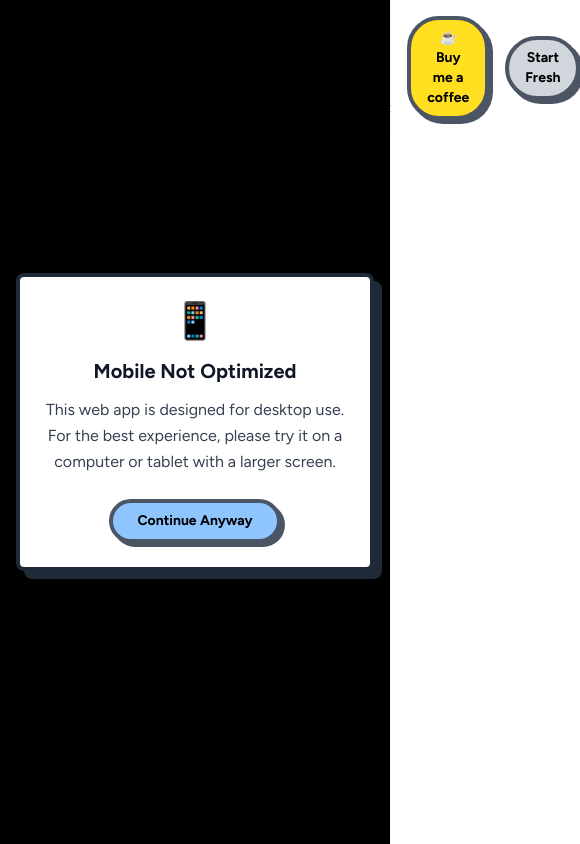
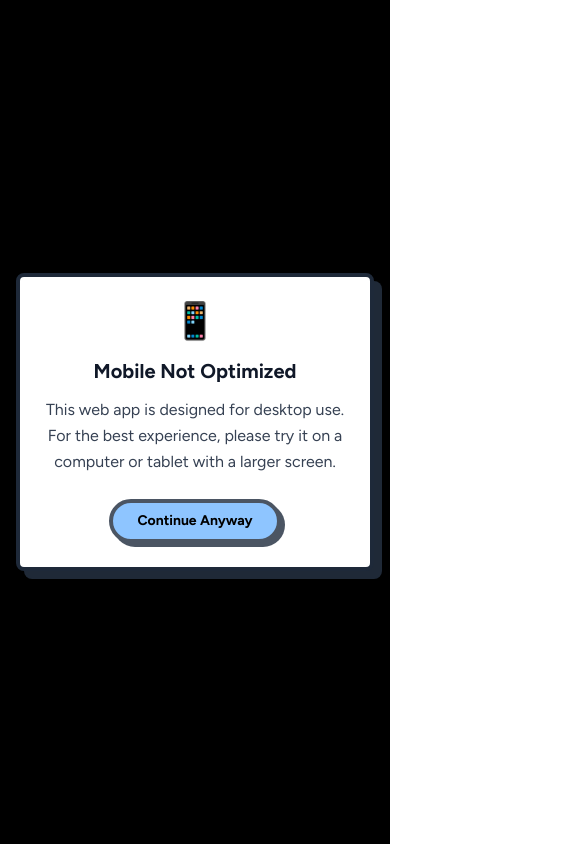
Before and after one commit to sirashton/cvrd, a Next.js app in the folder app/: page / in a window 390 px wide. Shown: the top 844 px of the page, 580 px wide, since content can reach past the window. Built offline with nearby package versions, Linux system fonts and the light colour scheme.

Commit message:
Mobile layout firendly

```diff
--- a/app/src/app/page.tsx
+++ b/app/src/app/page.tsx
@@ -111,21 +111,23 @@ export default function Home() {
     <div className="min-h-screen bg-gray-50 flex flex-col">
       <MobileWarning />
       <header className="bg-white shadow-sm border-b">
-        <div className="max-w-7xl mx-auto px-4 sm:px-6 lg:px-8">
-          <div className="flex justify-between items-center py-4">
-            <div className="flex items-center gap-3">
-              <h1 className="text-2xl font-bold text-gray-900">Have you </h1>
+        <div className="max-w-7xl mx-auto px-2 sm:px-4 lg:px-8">
+          <div className="flex flex-col sm:flex-row justify-between items-center py-3 sm:py-4 gap-3 sm:gap-0">
+            <div className="flex items-center gap-2 sm:gap-3">
+              <h1 className="text-lg sm:text-xl lg:text-2xl font-bold text-gray-900">Have you </h1>
               <NeobrutalistButton
                 color="orange"
                 pressable={false}
                 logo={true}
+                className="text-sm sm:text-base"
               >
                 CVRD
               </NeobrutalistButton>
-              <h1 className="text-2xl font-bold text-gray-900">everything?</h1>
+              <h1 className="text-lg sm:text-xl lg:text-2xl font-bold text-gray-900">everything?</h1>
             </div>
-            <div className="flex items-center gap-4">
-              <p className="text-sm text-gray-500">AI-powered cover letter assistant</p>
+            <div className="flex flex-col sm:flex-row items-center gap-2 sm:gap-4">
+              <p className="text-xs sm:text-sm text-gray-500 text-center sm:text-left">AI-powered cover letter assistant</p>
+              <div className="flex items-center gap-2 sm:gap-3">
                 <a
                   href="https://buymeacoffee.com/alexashton"
                   target="_blank"
@@ -133,7 +135,7 @@ export default function Home() {
                 >
                   <NeobrutalistButton
                     color="yellow"
-                  className="text-sm px-4 py-2"
+                    className="text-xs sm:text-sm px-3 sm:px-4 py-1.5 sm:py-2"
                   >
                     ☕ Buy me a coffee
                   </NeobrutalistButton>
@@ -141,17 +143,18 @@ export default function Home() {
                 <NeobrutalistButton
                   onClick={handleStartFresh}
                   color="gray"
-                className="text-sm px-4 py-2"
+                  className="text-xs sm:text-sm px-3 sm:px-4 py-1.5 sm:py-2"
                 >
                   Start Fresh
                 </NeobrutalistButton>
               </div>
             </div>
           </div>
+        </div>
       </header>
 
-      <main className="flex-1 max-w-7xl mx-auto px-4 sm:px-6 lg:px-8 py-8 w-full">
-        <div className="grid grid-cols-1 lg:grid-cols-2 gap-8 h-full">
+      <main className="flex-1 max-w-7xl mx-auto px-2 sm:px-4 lg:px-8 py-4 sm:py-8 w-full">
+        <div className="grid grid-cols-1 xl:grid-cols-2 gap-4 sm:gap-6 lg:gap-8 h-full">
           <JobDescriptionPane
             jobDescription={jobDescription}
             setJobDescription={setJobDescription}
@@ -171,8 +174,8 @@ export default function Home() {
       </main>
 
       <footer className="bg-white border-t border-gray-200 mt-auto">
-        <div className="max-w-7xl mx-auto px-4 sm:px-6 lg:px-8 py-6">
-          <div className="flex flex-col sm:flex-row justify-between items-center gap-4">
+        <div className="max-w-7xl mx-auto px-2 sm:px-4 lg:px-8 py-4 sm:py-6">
+          <div className="flex flex-col sm:flex-row justify-between items-center gap-3 sm:gap-4">
             <div className="flex items-center gap-2">
               <NeobrutalistButton
                 color="gray"
@@ -181,10 +184,10 @@ export default function Home() {
               >
                 CVRD
               </NeobrutalistButton>
-              <span className="text-sm text-gray-500">Cover Letter Analyst</span>
+              <span className="text-xs sm:text-sm text-gray-500">Cover Letter Analyst</span>
             </div>
-            <div className="flex items-center gap-4">
-              <div className="text-sm text-gray-500">
+            <div className="flex flex-col sm:flex-row items-center gap-2 sm:gap-4">
+              <div className="text-xs sm:text-sm text-gray-500 text-center sm:text-left">
                 Given freely to the world by <a href="https://www.linkedin.com/in/alex-e-ashton/" className="text-blue-500 hover:text-blue-600">Alex Ashton</a>
               </div>
               <BuyMeACoffeeButton size="small" />
--- a/app/src/components/CoverLetterPane.tsx
+++ b/app/src/components/CoverLetterPane.tsx
@@ -206,7 +206,7 @@ export default function CoverLetterPane({ coverLetter, setCoverLetter }: CoverLe
       subtitle={sentenceImproverEnabled ? "Write your cover letter here - click on any sentence to improve it" : "Write your cover letter here"}
     >
       {/* Toggle for sentence improver */}
-      <div className="mb-4 flex items-center justify-between">
+        <div className="mb-4 flex flex-col sm:flex-row sm:items-center sm:justify-between gap-3">
           <div className="flex items-center gap-3">
             <label className="text-sm font-medium text-gray-700">
               Sentence Improver: (BETA)
@@ -236,21 +236,21 @@ export default function CoverLetterPane({ coverLetter, setCoverLetter }: CoverLe
             </button>
           </div>
           {sentenceImproverEnabled && (
-          <div className="text-xs text-gray-500">
+            <div className="text-xs text-gray-500 text-center sm:text-left">
               Click any sentence to improve it
             </div>
           )}
         </div>
 
       {sentenceImproverEnabled && (
-        <div className="mb-4 flex items-center gap-4">
+        <div className="mb-4 flex flex-col sm:flex-row sm:items-center gap-3 sm:gap-4">
           <label className="text-sm font-medium text-gray-700">
             Mode:
           </label>
           <div className="flex gap-2">
             <button
               onClick={() => setImprovementMode('evolve')}
-              className={`px-3 py-1 text-xs font-medium border-2 rounded-full transition-colors ${
+              className={`px-3 py-1 text-xs font-medium border-2 rounded-full transition-colors min-h-[44px] ${
                 improvementMode === 'evolve'
                   ? 'bg-blue-500 text-white border-blue-700 shadow-[2px_2px_0px_0px_rgb(30,58,138)]'
                   : 'bg-gray-100 text-gray-700 border-gray-400 shadow-[2px_2px_0px_0px_rgb(107,114,128)] hover:bg-gray-200'
@@ -260,7 +260,7 @@ export default function CoverLetterPane({ coverLetter, setCoverLetter }: CoverLe
             </button>
             <button
               onClick={() => setImprovementMode('cut')}
-              className={`px-3 py-1 text-xs font-medium border-2 rounded-full transition-colors ${
+              className={`px-3 py-1 text-xs font-medium border-2 rounded-full transition-colors min-h-[44px] ${
                 improvementMode === 'cut'
                   ? 'bg-orange-500 text-white border-orange-700 shadow-[2px_2px_0px_0px_rgb(194,65,12)]'
                   : 'bg-gray-100 text-gray-700 border-gray-400 shadow-[2px_2px_0px_0px_rgb(107,114,128)] hover:bg-gray-200'
@@ -269,7 +269,7 @@ export default function CoverLetterPane({ coverLetter, setCoverLetter }: CoverLe
               Waffle Cutter
             </button>
           </div>
-          <div className="text-xs text-gray-500">
+          <div className="text-xs text-gray-500 text-center sm:text-left">
             {improvementMode === 'evolve' ? 'Improve and refine' : 'Cut down and simplify'}
           </div>
         </div>
--- a/app/src/components/MobileWarning.tsx
+++ b/app/src/components/MobileWarning.tsx
@@ -9,8 +9,8 @@ export default function MobileWarning() {
   useEffect(() => {
     const checkMobile = () => {
       const userAgent = navigator.userAgent || navigator.vendor || (window as unknown as { opera?: string }).opera || '';
-      const isMobileDevice = /android|webos|iphone|ipad|ipod|blackberry|iemobile|opera mini/i.test(userAgent);
-      const isSmallScreen = window.innerWidth < 768; // Tailwind's md breakpoint
+      const isMobileDevice = /android|webos|iphone|ipod|blackberry|iemobile|opera mini/i.test(userAgent);
+      const isSmallScreen = window.innerWidth < 480; // Only very small screens
 
       setIsVisible(isMobileDevice || isSmallScreen);
     };
--- a/app/src/components/NeobrutalistButton.tsx
+++ b/app/src/components/NeobrutalistButton.tsx
@@ -44,6 +44,8 @@ export default function NeobrutalistButton({
     border-4 border-[rgb(75,85,99)] rounded-4xl
     shadow-[4px_4px_0px_0px_rgb(75,85,99)]
     transition-all duration-150 ease-out
+    touch-manipulation
+    min-h-[44px] min-w-[44px]
     ${logo ? 'text-2xl px-4 py-1' : 'px-4 py-2 text-sm'}
     ${pressable ? `
       hover:shadow-[2px_2px_0px_0px_rgb(75,85,99)]
--- a/app/src/components/SentenceImproverMenu.tsx
+++ b/app/src/components/SentenceImproverMenu.tsx
@@ -127,7 +127,7 @@ export default function SentenceImproverMenu({
   return (
     <div
       ref={menuRef}
-      className="fixed z-50 bg-white rounded-lg border-3 border-[rgb(75,85,99)] shadow-[3px_3px_0px_0px_rgb(75,85,99)] p-4 min-w-96 max-w-4xl"
+      className="fixed z-50 bg-white rounded-lg border-3 border-[rgb(75,85,99)] shadow-[3px_3px_0px_0px_rgb(75,85,99)] p-4 min-w-80 sm:min-w-96 max-w-4xl mx-2 sm:mx-0"
       style={{
         left: position.x,
         top: position.y,
@@ -150,7 +150,7 @@ export default function SentenceImproverMenu({
             <div className="text-sm text-gray-500">Generating suggestions...</div>
           </div>
         ) : suggestionData ? (
-          <div className="grid grid-cols-3 gap-2">
+          <div className="grid grid-cols-1 sm:grid-cols-3 gap-2">
             {suggestionData.suggestions.map((suggestion, index) => (
               <div
                 key={index}
```
Lines whose indentation alone changed are shown as unchanged.
